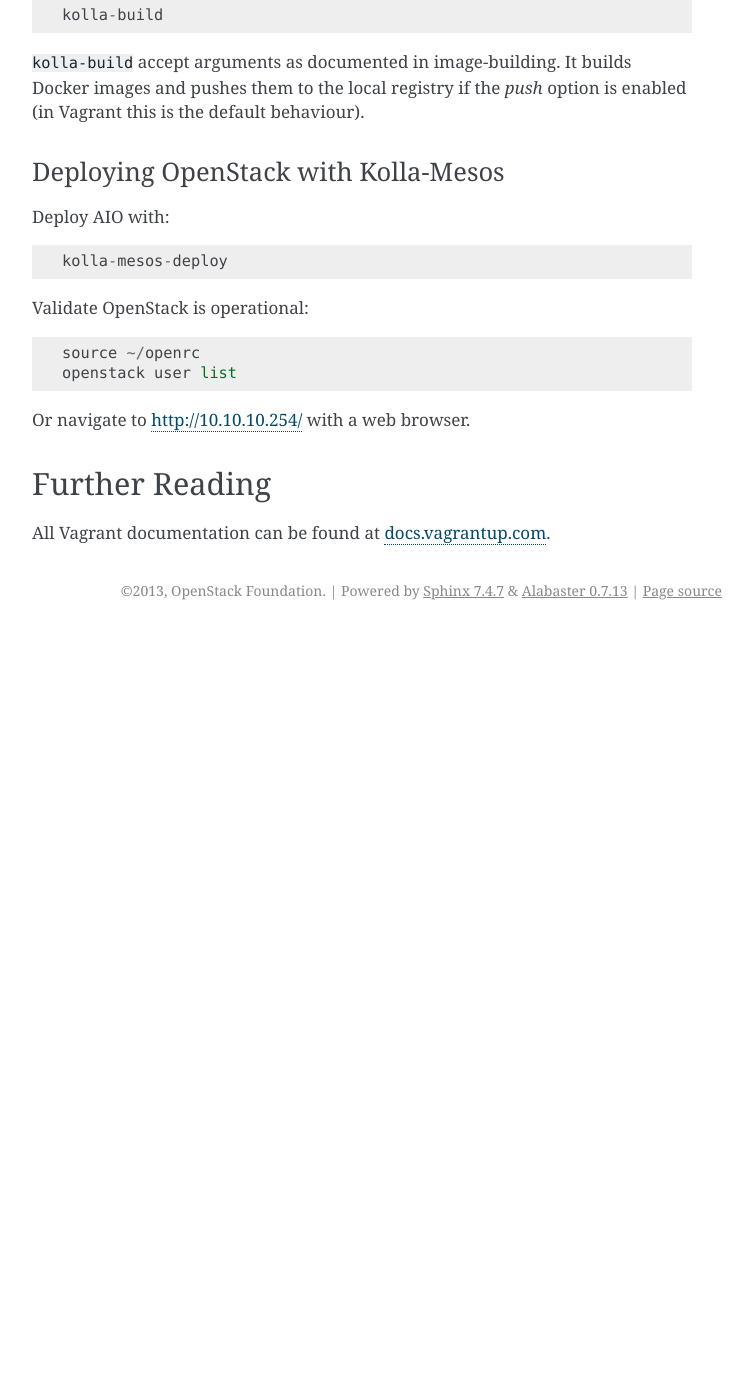
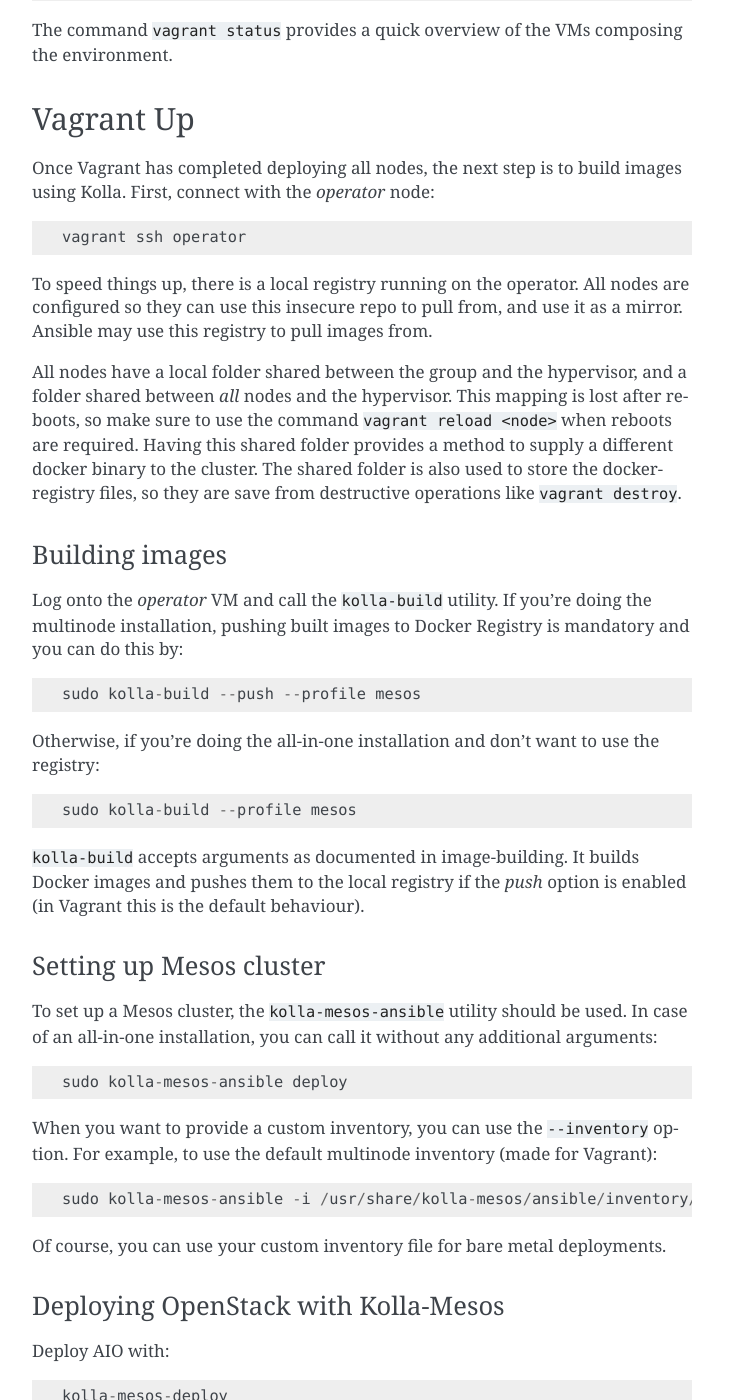
Before and after one commit to openstack-archive/kolla-mesos, a Sphinx documentation site: the page built from doc/source/quickstart.rst, in a window 1280 px wide and 1400 px high, scrolled down 1981 px. Shown: the whole window, without its empty margins (388-1141 px from the left). Built offline with Sphinx 7.4.7, drawn with Linux system fonts in a browser that asks for light colours; before the commit the page ends 2611 px from its top, so only the background shows below that; some of the changed text lies outside the part shown.

Commit message:
Documenting Ansible deployment
Partially-Implements: blueprint vagrant
Depends-On: Iaf317817eccaa72f2a86b1058a0179afd3427859

Change-Id: Icc220c23075b265a15db4a1e0dec1618c84eedca

```diff
--- a/doc/source/quickstart.rst
+++ b/doc/source/quickstart.rst
@@ -30,7 +30,24 @@
     vagrant plugin install vagrant-hostmanager
 
 Vagrant supports a wide range of virtualization technologies. This
-documentation describes libvirt. To install vagrant-libvirt plugin::
+documentation describes libvirt.
+
+Firstly, you should install libvirt (including headers and Python library) and
+NFS.
+
+On Fedora::
+
+    sudo dnf install libvirt-devel libvirt-python nfs-utils
+
+On CentOS/RHEL::
+
+    sudo yum install libvirt-devel libvirt-python nfs-utils
+
+On Ubuntu::
+
+    sudo apt-get install libvirt-dev nfs-commmon nfs-kernel-server python-libvirt qemu* ruby-libvirt
+
+To install vagrant-libvirt plugin::
 
     vagrant plugin install --plugin-version ">= 0.0.31" vagrant-libvirt
 
@@ -54,7 +71,19 @@
 Developers can now tweak the Vagrantfile or bring up the default AIO
 Centos7-based environment::
 
-    cd kolla-mesos/vagrant && vagrant up
+    cd kolla-mesos/vagrant
+    vagrant up
+
+To tweak Vagranfile, you should create *Vagrantfile.custom* file which overrides
+some values of *Vagrantfile*. It's recommended to use *Vagrantfile.custom.example*
+for that::
+
+    cp Vagrantfile.custom.example Vagrantfile.custom
+
+It's mandatory to set variables in *Vagrantfile.custom* if you want to set up
+the multinode environment. In order to do that, this file should contain a line::
+
+    MULTINODE = true
 
 The command ``vagrant status`` provides a quick overview of the VMs composing
 the environment.
@@ -83,13 +112,38 @@
 Building images
 ^^^^^^^^^^^^^^^
 
-Once logged on the *operator* VM call the ``kolla-build`` utility::
+Log onto the *operator* VM and call the ``kolla-build`` utility. If you're
+doing the multinode installation, pushing built images to Docker Registry is
+mandatory and you can do this by::
 
-    kolla-build
+    sudo kolla-build --push --profile mesos
 
-``kolla-build`` accept arguments as documented in :doc:`image-building`. It
+Otherwise, if you're doing the all-in-one installation and don't want to use
+the registry::
+
+    sudo kolla-build --profile mesos
+
+``kolla-build`` accepts arguments as documented in :doc:`image-building`. It
 builds Docker images and pushes them to the local registry if the *push*
 option is enabled (in Vagrant this is the default behaviour).
+
+
+Setting up Mesos cluster
+^^^^^^^^^^^^^^^^^^^^^^^^
+
+To set up a Mesos cluster, the ``kolla-mesos-ansible`` utility should be used.
+In case of an all-in-one installation, you can call it without any additional
+arguments::
+
+    sudo kolla-mesos-ansible deploy
+
+When you want to provide a custom inventory, you can use the ``--inventory``
+option. For example, to use the default multinode inventory (made for
+Vagrant)::
+
+    sudo kolla-mesos-ansible -i /usr/share/kolla-mesos/ansible/inventory/multinode deploy
+
+Of course, you can use your custom inventory file for bare metal deployments.
 
 
 Deploying OpenStack with Kolla-Mesos
```
Also changed, not shown: other parts of doc/source/quickstart.rst (+2 -2 lines).
